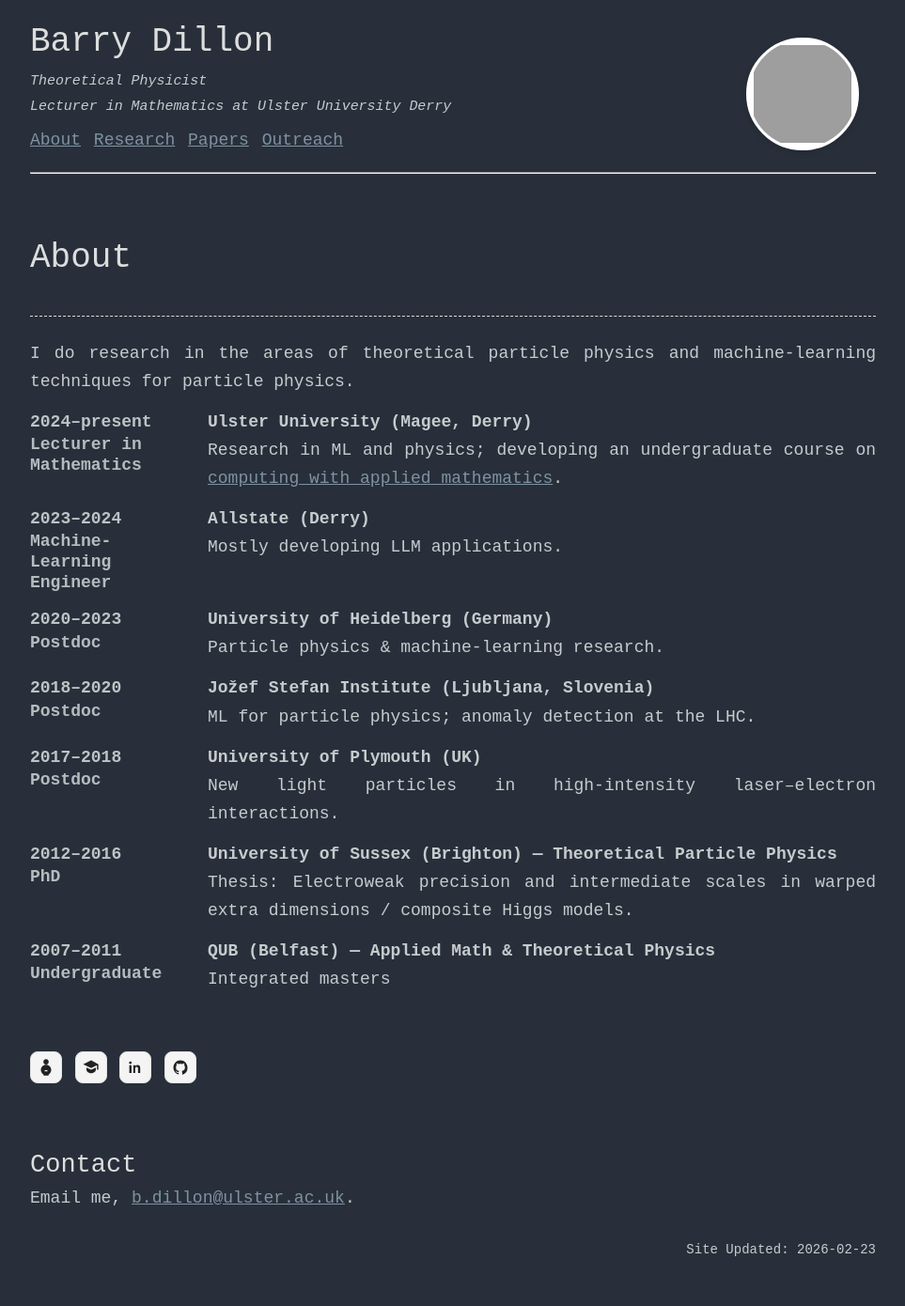
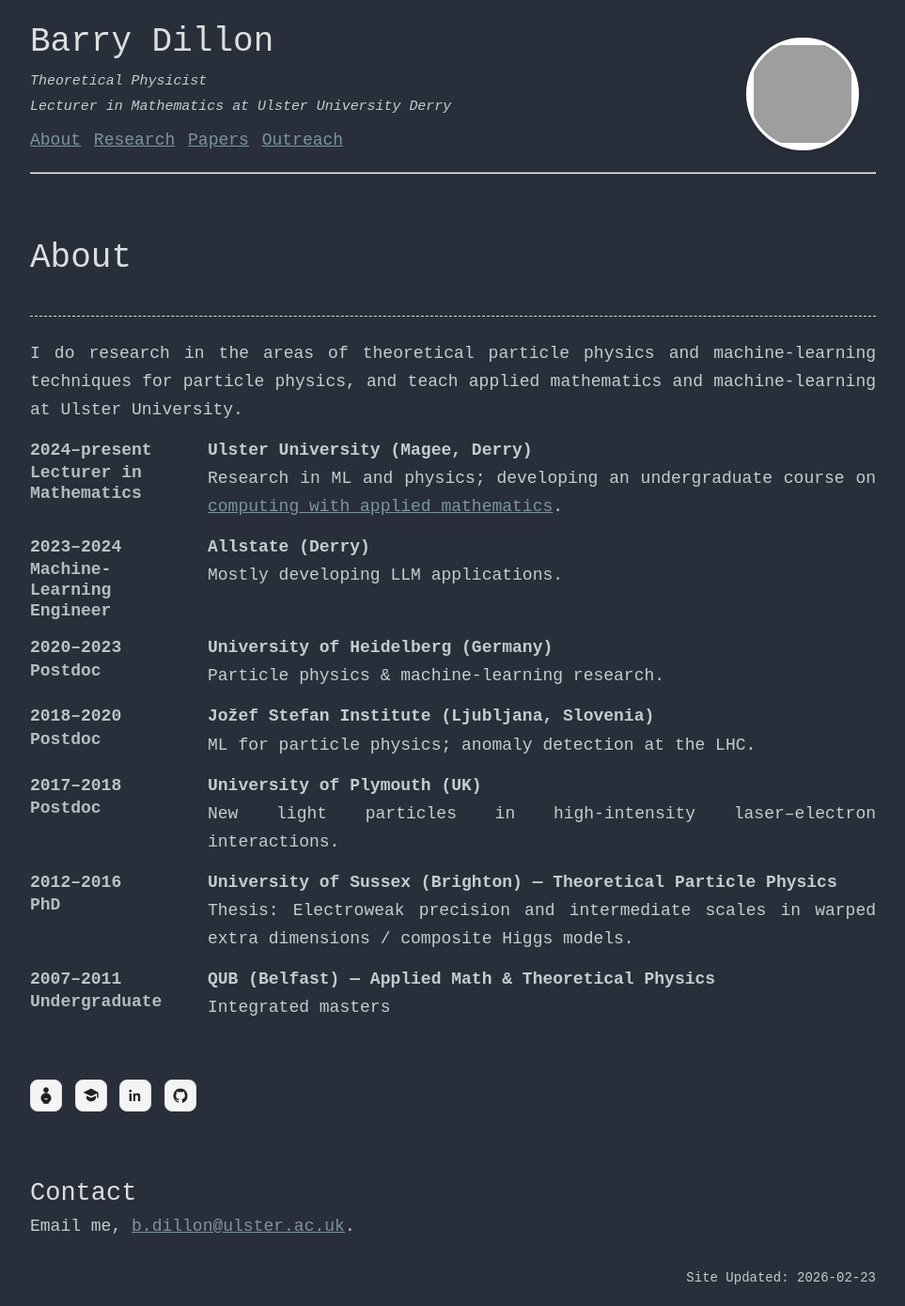
Before and after one commit to bmdillon/bmdillon.github.io, a Jekyll site: the page built from index.md, in a window 1280 px wide. Shown: the whole page at 94% size, without its empty margins (158-1121 px from the left). Built offline with Jekyll 4.4.1, drawn with Linux system fonts in a browser that asks for light colours; before the commit the page ends 1360 px from its top, so only the background shows below that; grey boxes are pictures that could not be loaded.

Commit message:
text update

```diff
--- a/index.md
+++ b/index.md
@@ -4,7 +4,7 @@ title: About
 ---
 <hr style="border: 0; border-top: 0.5px dashed #ddd; margin: 24px 0;">
 
-<p>I do research in the areas of theoretical particle physics and machine-learning techniques for particle physics.</p>
+<p>I do research in the areas of theoretical particle physics and machine-learning techniques for particle physics, and teach applied mathematics and machine-learning at Ulster University.</p>
 
 <style>
   .cv-grid {
```
